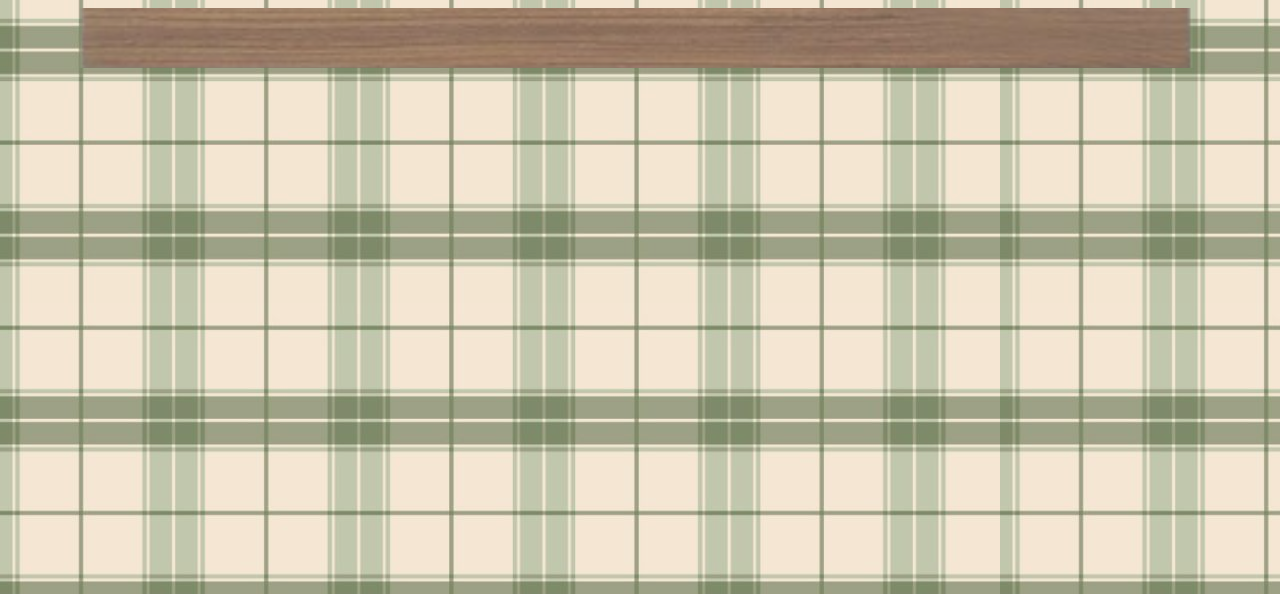
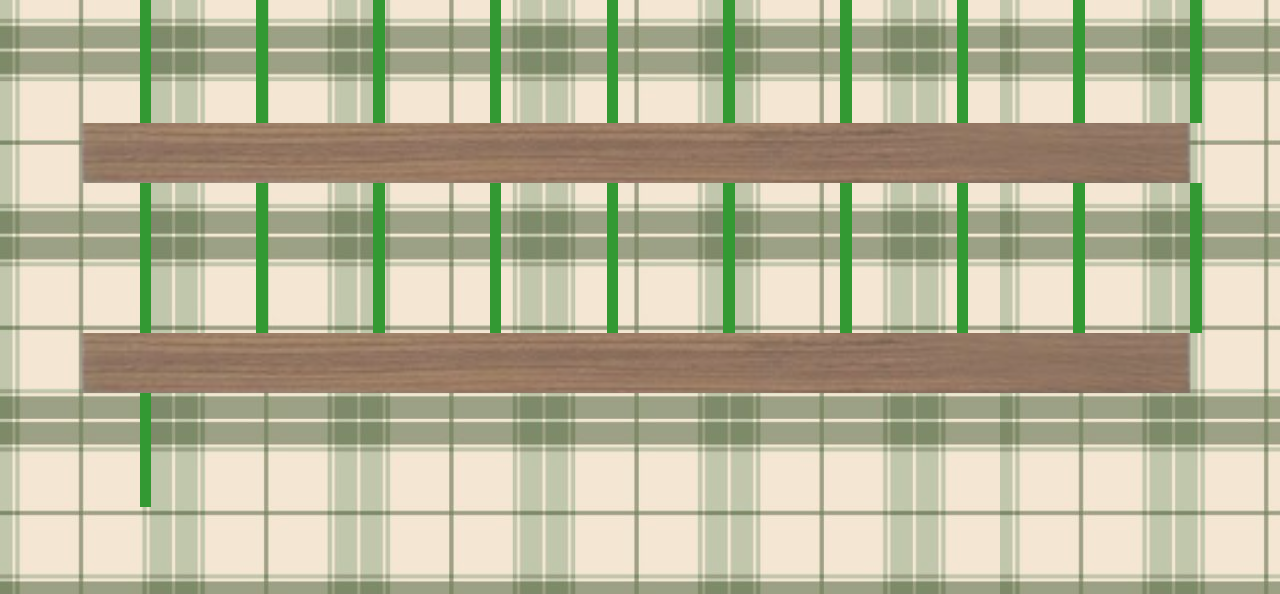
Before and after one commit to Mohanad-Alkafri/library, a plain HTML site: page index.html in a window 1280 px wide. Shown: the part 206-800 px from the top of the page. Drawn offline with Linux system fonts and the light colour scheme.

Commit message:
worked on some functions and added shelves and books container

```diff
--- a/index.html
+++ b/index.html
@@ -24,10 +24,8 @@
                 </div>
             </nav>
         </div>
-        <div class="frame">
-            <div class="container">
+        <div class="container">
 
-            </div>
         </div>
         <div class="gitBtnCont">
 
--- a/script.js
+++ b/script.js
@@ -1,5 +1,5 @@
 // foundation of basic functions and variables
-const library = [1,2,3];
+const library = [1,2,3,4,5,6,7,8,9,10,11,12,13,14,15,16,17,18,19,20,21];
 
 function Book(title, author, pages, read){
     this.title = title,
@@ -13,25 +13,81 @@
             has ${this.pages} pages and I've ${this.read}`
         };
 
-
 function addBookToLibrary(book){
     library.push(book)
 };
 
-const frame = document.querySelector('.frame')
 const container = document.querySelector('.container')
-const shelf = document.createElement('div')
+let shelf = document.createElement('div')
 shelf.className = ('shelf')
 container.appendChild(shelf)
-const shelfBg = document.createElement('div')
+let shelfBg = document.createElement('div')
 shelfBg.className = 'shelfBg'
 container.appendChild(shelfBg)
 
+function newShelf (){
+        shelf = document.createElement('div')
+        shelf.className = ('shelf')
+        container.appendChild(shelf)
+        shelfBg = document.createElement('div')
+        shelfBg.className = 'shelfBg'
+        container.appendChild(shelfBg)
+}
+if(library.length > 10 && library.length <= 20){
+    newShelf()
+}
+if(library.length > 20 && library.length <= 30){
+    newShelf()
+    newShelf()
+}
+
+
+
+
+
+// creat book covers
+for(i = 0; i<library.length; i++){
+    let cover = document.createElement('div')
+    cover.className = 'cover'
+    if(i >= 10 && i<20){
+        shelf = document.querySelector('.container > :nth-child(3)')
+        shelf.appendChild(cover)
+    }
+    else if(i >= 20){
+        shelf = document.querySelector('.container > :nth-child(5)')
+        shelf.appendChild(cover)
+    }
+    else{
+        shelf = document.querySelector('.container :first-child')
+        shelf.appendChild(cover)
+    }
+}
+
+// create info containers in cover
+const authorCon = document.createElement('p')
+authorCon.className = 'authorCon'
+const titleCon = document.createElement('p')
+titleCon.className = 'titleCon'
+const pagesCon = document.createElement('p')
+pagesCon.className = 'pagesCon'
+const readCon = document.createElement('div')
+readCon.className = 'readCon'
 
 // for loop to add library to display
 for(let i=0; i<library.length; ++i){
-    let bookCon = document.createElement('div')
-    bookCon.className = 'bookCon'
-    shelf.appendChild(bookCon)
-    bookCon.textContent = library[i]
-}
+    function showBook () {
+
+    }
+    if(i >= 10 && i<20){
+        shelf = document.querySelector('.container > :nth-child(3)')
+        showBook()
+    }
+    else if(i >= 20){
+        shelf = document.querySelector('.container > :nth-child(5)')
+        showBook()
+    }
+    else{
+        shelf = document.querySelector('.container :first-child')
+        showBook()
+    }
+    }
--- a/style.css
+++ b/style.css
@@ -44,7 +44,6 @@
   object-fit: cover;
   height: 200px;
   width: 100px;
-
 }
 nav .title{
     font-size: 0.8rem;
@@ -66,18 +65,13 @@
     font-weight: 1000;
 }
 
-/* frame */
-.frame{
+.container{
     margin: 2%;
     width: auto;
     height: 80%;
-    /* background-color: blue; */
     overflow: auto;
 }
-.frame .container{
-    display: grid;
-}
-.frame .container .shelf{
+.container .shelf{
     display: grid;
     grid-template-columns: repeat(auto-fit, 10%);
     justify-items: center;
@@ -99,3 +93,11 @@
     margin-top: auto;
     margin-bottom: 2rem;
 }
+.container{
+    overflow: auto;
+}
+.cover{
+    background-color: green;
+    width: 10%;
+    height: 150px;
+}
```
